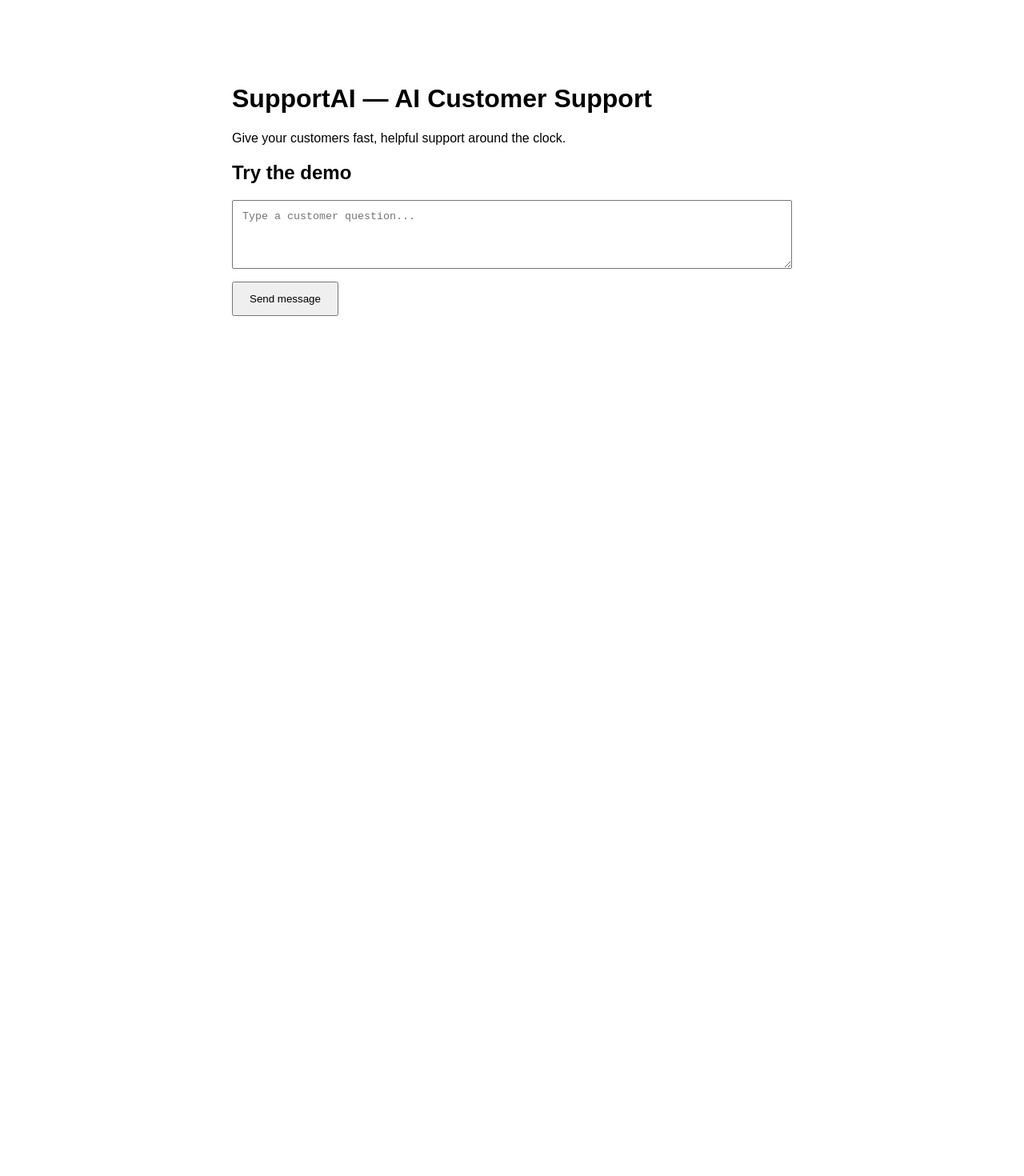
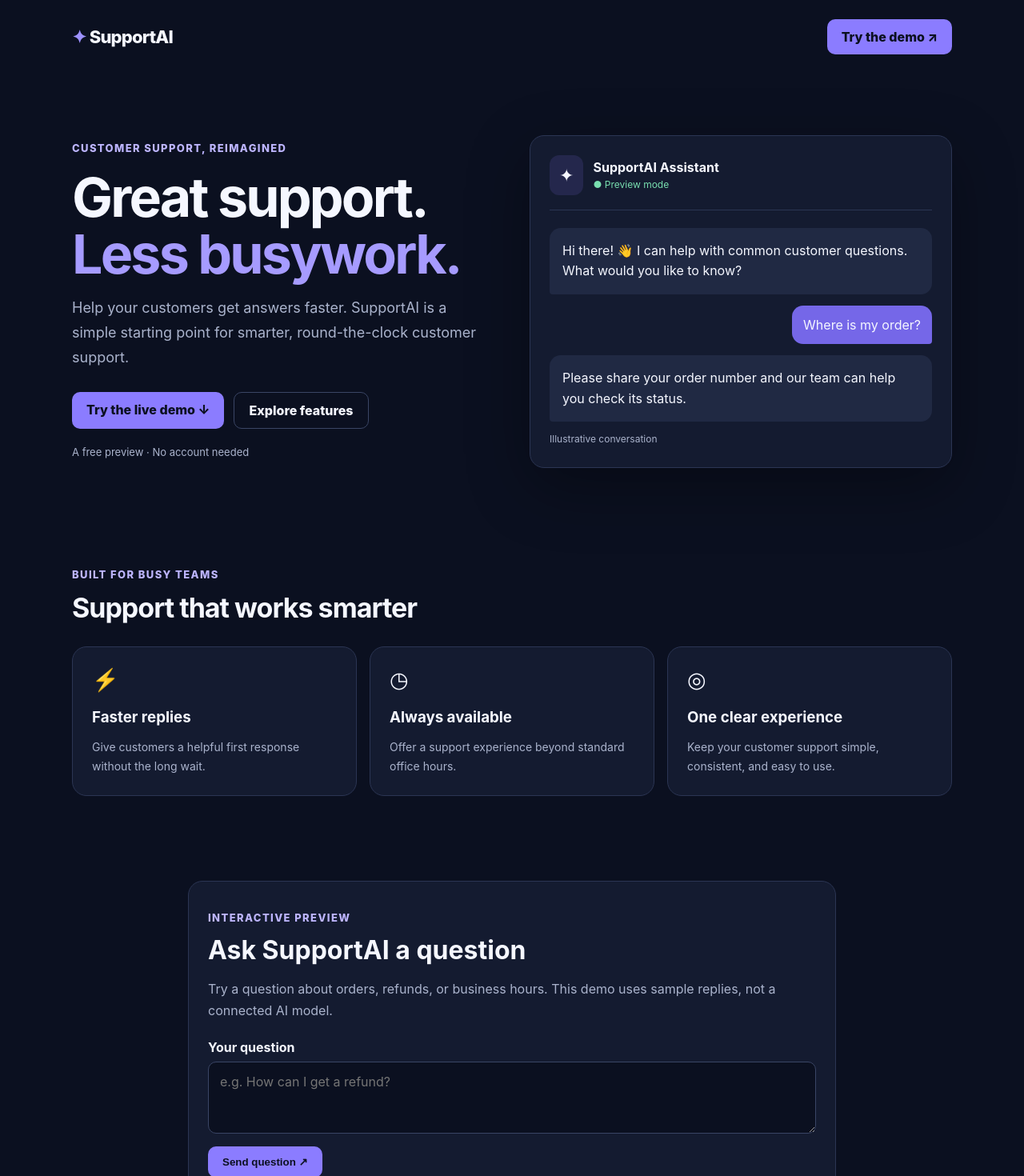
Before and after one commit to supportaibusiness-creator/Supportai, a Next.js app: page / in a window 1280 px wide. Shown: the top 1470 px of the page at 80% size. Before the commit the page ends 800 px from the top, so only its background shows below. Built offline with nearby package versions, Linux system fonts and the light colour scheme.

Commit message:
Build polished SupportAI landing page and interactive demo

```diff
--- a/app/page.js
+++ b/app/page.js
@@ -1,6 +1,21 @@
 "use client";
 
 import { useState } from "react";
+
+const faqs = [
+  {
+    q: "What are your business hours?",
+    a: "We're here to help! Share your opening hours with customers so they know when to reach your team.",
+  },
+  {
+    q: "How do I track my order?",
+    a: "Please share your order number and our team can help you check its status.",
+  },
+  {
+    q: "How can I get a refund?",
+    a: "We can help with that. Please share your order number and a little detail about your request.",
+  },
+];
 
 export default function Home() {
   const [message, setMessage] = useState("");
@@ -8,37 +23,111 @@ export default function Home() {
 
   function handleSubmit(e) {
     e.preventDefault();
-    if (!message.trim()) return;
-
+    const question = message.trim();
+    if (!question) return;
+    const match = faqs.find((item) =>
+      (item.q + " " + item.a).toLowerCase().split(/[^a-z0-9]+/).some(
+        (word) => word.length > 3 && question.toLowerCase().includes(word)
+      )
+    );
     setReply(
-      "Thanks for contacting us! We've received your message and will get back to you as soon as possible."
+      match
+        ? match.a
+        : "Thanks for reaching out! This is a preview of SupportAI. Connect your business knowledge base to give customers accurate, personalized answers. For now, our support team will be happy to help."
     );
   }
 
+  const styles = {
+    page: { minHeight: "100vh", background: "#0b1020", color: "#f5f7ff", fontFamily: "Inter, Arial, sans-serif" },
+    nav: { maxWidth: 1100, margin: "0 auto", padding: "24px 24px", display: "flex", alignItems: "center", justifyContent: "space-between", gap: 16 },
+    logo: { fontWeight: 800, fontSize: 22, letterSpacing: "-.8px" },
+    button: { display: "inline-block", background: "#8b7cff", color: "#0b1020", padding: "12px 18px", borderRadius: 10, border: 0, fontWeight: 800, textDecoration: "none", cursor: "pointer" },
+    section: { maxWidth: 1100, margin: "0 auto", padding: "64px 24px" },
+    muted: { color: "#aab3cc", lineHeight: 1.7 },
+    panel: { background: "#141b30", border: "1px solid #2b3553", borderRadius: 18, padding: 24 },
+    tag: { color: "#bdb5ff", fontSize: 13, fontWeight: 800, letterSpacing: 1.4, textTransform: "uppercase" },
+  };
+
   return (
-    <main style={{ fontFamily: "Arial, sans-serif", maxWidth: 700, margin: "60px auto", padding: 24 }}>
-      <h1>SupportAI — AI Customer Support</h1>
-      <p>Give your customers fast, helpful support around the clock.</p>
+    <main style={styles.page}>
+      <nav style={styles.nav}>
+        <div style={styles.logo}><span style={{ color: "#9d91ff" }}>✦</span> SupportAI</div>
+        <a href="#demo" style={styles.button}>Try the demo ↗</a>
+      </nav>
 
-      <h2>Try the demo</h2>
-      <form onSubmit={handleSubmit}>
-        <textarea
-          value={message}
-          onChange={(e) => setMessage(e.target.value)}
-          placeholder="Type a customer question..."
-          rows={4}
-          style={{ width: "100%", padding: 12, boxSizing: "border-box" }}
-        />
-        <button type="submit" style={{ marginTop: 12, padding: "12px 20px" }}>
-          Send message
-        </button>
-      </form>
+      <section style={{ ...styles.section, paddingTop: 72, paddingBottom: 72, display: "grid", gridTemplateColumns: "repeat(auto-fit, minmax(min(100%, 360px), 1fr))", alignItems: "center", gap: 44 }}>
+        <div>
+          <p style={styles.tag}>CUSTOMER SUPPORT, REIMAGINED</p>
+          <h1 style={{ fontSize: "clamp(42px, 7vw, 68px)", lineHeight: 1.04, letterSpacing: "-2.8px", margin: "18px 0" }}>
+            Great support.<br /><span style={{ color: "#a69bff" }}>Less busywork.</span>
+          </h1>
+          <p style={{ ...styles.muted, fontSize: 18, maxWidth: 520 }}>
+            Help your customers get answers faster. SupportAI is a simple starting point for smarter, round-the-clock customer support.
+          </p>
+          <div style={{ display: "flex", flexWrap: "wrap", gap: 12, marginTop: 28 }}>
+            <a href="#demo" style={styles.button}>Try the live demo ↓</a>
+            <a href="#features" style={{ ...styles.button, background: "transparent", color: "#f5f7ff", border: "1px solid #3a4565" }}>Explore features</a>
+          </div>
+          <p style={{ ...styles.muted, fontSize: 13, marginTop: 18 }}>A free preview · No account needed</p>
+        </div>
+        <div style={{ ...styles.panel, boxShadow: "0 24px 80px #0005" }}>
+          <div style={{ display: "flex", alignItems: "center", gap: 12, borderBottom: "1px solid #2b3553", paddingBottom: 18 }}>
+            <div style={{ background: "#8b7cff22", borderRadius: 12, padding: 12, fontSize: 22 }}>✦</div>
+            <div><strong>SupportAI Assistant</strong><div style={{ color: "#79dfb0", fontSize: 12, marginTop: 4 }}>● Preview mode</div></div>
+          </div>
+          <div style={{ background: "#202943", padding: 16, borderRadius: "14px 14px 14px 4px", marginTop: 22, lineHeight: 1.6 }}>
+            Hi there! 👋 I can help with common customer questions. What would you like to know?
+          </div>
+          <div style={{ display: "flex", justifyContent: "flex-end", marginTop: 14 }}>
+            <div style={{ background: "#7567e8", padding: 14, borderRadius: "14px 14px 4px 14px" }}>Where is my order?</div>
+          </div>
+          <div style={{ background: "#202943", padding: 16, borderRadius: "14px 14px 14px 4px", marginTop: 14, lineHeight: 1.6 }}>
+            Please share your order number and our team can help you check its status.
+          </div>
+          <p style={{ ...styles.muted, fontSize: 12, marginBottom: 0 }}>Illustrative conversation</p>
+        </div>
+      </section>
 
-      {reply && (
-        <p style={{ marginTop: 20, padding: 16, background: "#f0f4f8", color: "#111" }}>
-          {reply}
-        </p>
-      )}
+      <section id="features" style={{ ...styles.section, paddingTop: 36 }}>
+        <p style={styles.tag}>BUILT FOR BUSY TEAMS</p>
+        <h2 style={{ fontSize: 34, letterSpacing: "-1px", margin: "12px 0 28px" }}>Support that works smarter</h2>
+        <div style={{ display: "grid", gridTemplateColumns: "repeat(auto-fit, minmax(min(100%, 220px), 1fr))", gap: 16 }}>
+          {[
+            ["⚡", "Faster replies", "Give customers a helpful first response without the long wait."],
+            ["◷", "Always available", "Offer a support experience beyond standard office hours."],
+            ["◎", "One clear experience", "Keep your customer support simple, consistent, and easy to use."],
+          ].map(([icon, title, description]) => (
+            <div key={title} style={styles.panel}>
+              <div style={{ fontSize: 27 }}>{icon}</div>
+              <h3 style={{ marginBottom: 8 }}>{title}</h3>
+              <p style={{ ...styles.muted, fontSize: 14, marginBottom: 0 }}>{description}</p>
+            </div>
+          ))}
+        </div>
+      </section>
+
+      <section id="demo" style={{ ...styles.section, paddingTop: 42 }}>
+        <div style={{ ...styles.panel, maxWidth: 760, margin: "0 auto" }}>
+          <p style={styles.tag}>INTERACTIVE PREVIEW</p>
+          <h2 style={{ fontSize: 32, margin: "10px 0" }}>Ask SupportAI a question</h2>
+          <p style={styles.muted}>Try a question about orders, refunds, or business hours. This demo uses sample replies, not a connected AI model.</p>
+          <form onSubmit={handleSubmit}>
+            <label htmlFor="question" style={{ display: "block", fontWeight: 700, margin: "22px 0 8px" }}>Your question</label>
+            <textarea id="question" value={message} onChange={(e) => setMessage(e.target.value)} placeholder="e.g. How can I get a refund?" rows={3} style={{ width: "100%", boxSizing: "border-box", padding: 14, borderRadius: 10, border: "1px solid #3a4565", background: "#0b1020", color: "#f5f7ff", font: "inherit", resize: "vertical" }} />
+            <button type="submit" style={{ ...styles.button, marginTop: 12 }}>Send question ↗</button>
+          </form>
+          {reply && <div role="status" style={{ background: "#202943", border: "1px solid #3a4565", padding: 18, borderRadius: 12, marginTop: 20 }}><strong style={{ color: "#bdb5ff" }}>SupportAI reply</strong><p style={{ lineHeight: 1.7, marginBottom: 0 }}>{reply}</p></div>}
+        </div>
+      </section>
+
+      <section style={{ ...styles.section, paddingTop: 20, paddingBottom: 70, textAlign: "center" }}>
+        <h2 style={{ fontSize: 30 }}>Ready to make support simpler?</h2>
+        <p style={styles.muted}>SupportAI is an early MVP. Account access, live AI answers, and subscriptions are not enabled yet.</p>
+        <a href="#demo" style={styles.button}>Explore the demo ↑</a>
+      </section>
+      <footer style={{ borderTop: "1px solid #252e48", padding: 24, textAlign: "center", color: "#8e99b6", fontSize: 13 }}>
+        © {new Date().getFullYear()} SupportAI · Built for better customer conversations
+      </footer>
     </main>
   );
 }
```
